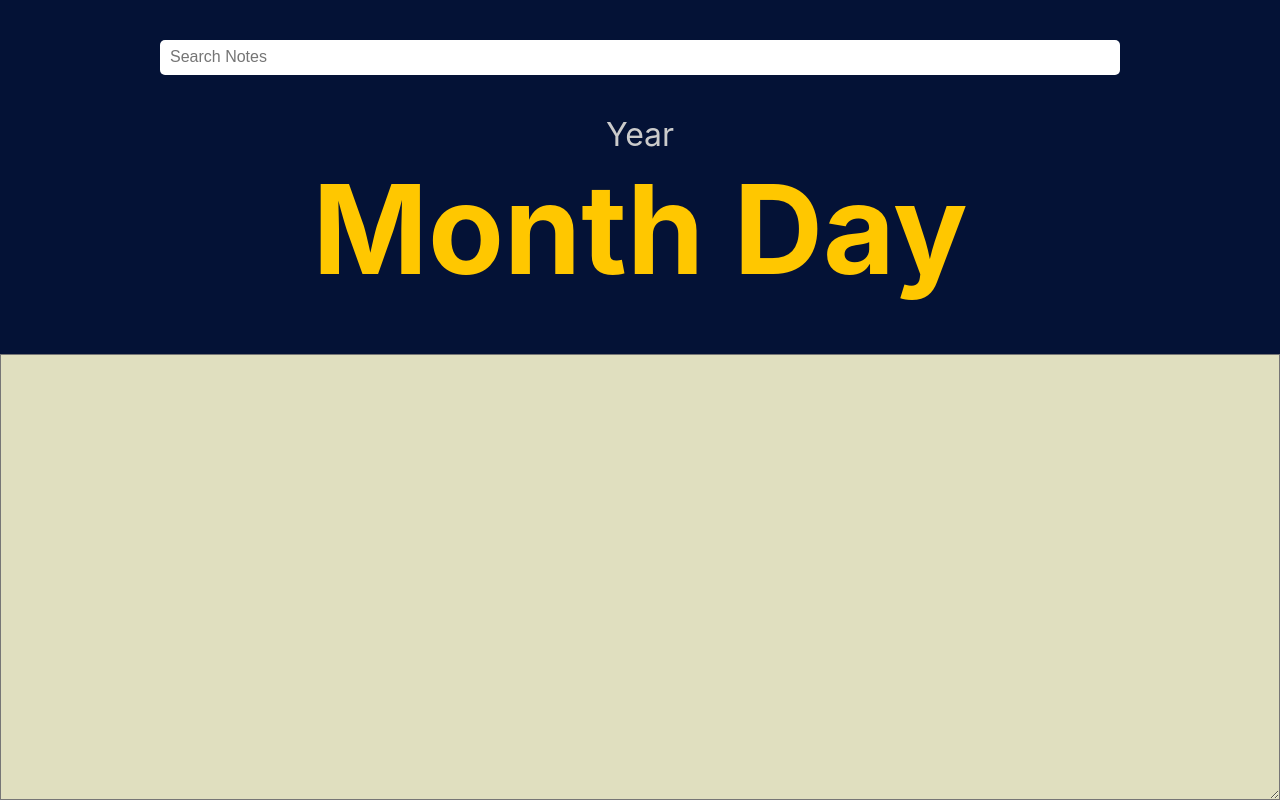
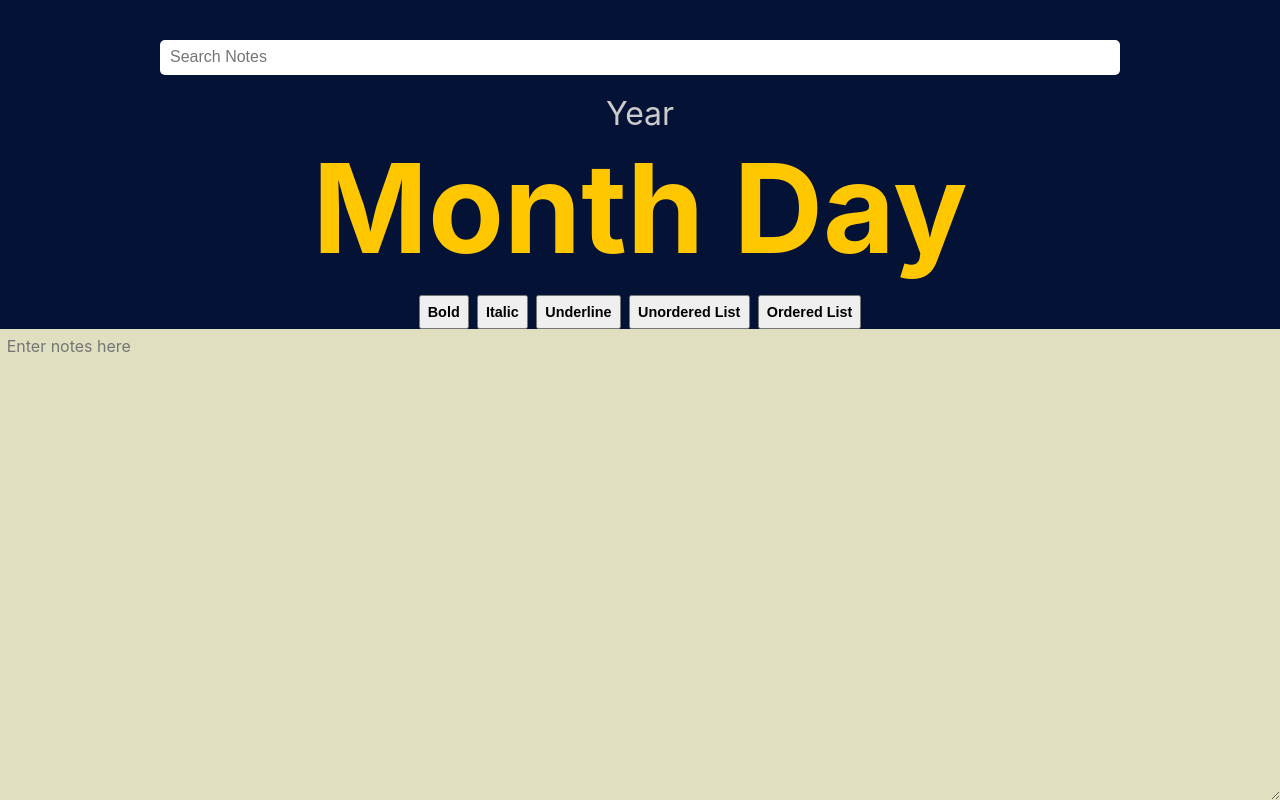
Before and after one commit to Zach39908/Calendar-Notes, a plain HTML site: page pages/day.html in a window 1280 px wide. Drawn offline with Linux system fonts and the light colour scheme.

Commit message:
Add text options bar to text editor

```diff
--- a/pages/day.html
+++ b/pages/day.html
@@ -18,7 +18,14 @@
             <a href="month.html" class="title">Month Day</a>
         </div>
         <div class="textEditor">
-            <textarea class="notepad"></textarea>
+            <div class="textOptions">
+                <button type="button" title="Bold">Bold</button>
+                <button type="button" title="Italic">Italic</button>
+                <button type="button" title="Underline">Underline</button>
+                <button type="button" title="Ulist">Unordered List</button>
+                <button type="button" title="Olist">Ordered List</button>
+            </div>
+            <textarea placeholder="Enter notes here" class="notepad"></textarea>
         </div>
     </section>
 
--- a/style.css
+++ b/style.css
@@ -16,12 +16,15 @@
 
 /* index.html styling */
 
+html {
+    font-family: 'Inter', Georgia, serif;
+}
+
 body {
     margin: 0;
 }
 
 .page {
-    font-family: 'Inter', sans-serif;
     margin: 0;
     min-height: 100vh;
     min-width: 100vw;
@@ -98,7 +101,7 @@ header input {
 
 @media (min-width: 50em) {
     .page {
-        grid-template-rows: 0.4fr 0.1fr 2fr;
+        grid-template-rows: 0.3fr 0.1fr 2fr;
     }
 
     header input {
@@ -150,8 +153,9 @@ header input {
     margin: 0 0 0 5%;
 }
 
-.prevPage:hover {
-    color: var(--text-heading);
+.prevPage:hover,
+a.title:hover {
+    color: var(--text-accent-bright);
 }
 
 .days {
@@ -185,10 +189,6 @@ header input {
     margin: 0.25em;
     margin-left: auto;
     color: var(--text-accent);
-}
-
-.day::hover {
-    background-color: var(--bg-light);
 }
 
 .day a {
@@ -253,12 +253,39 @@ header input {
     width: 100%;
     height: 100%;
     display: flex;
+    flex-direction: column;
+    justify-content: flex-end;
+    align-items: center;
+    padding-top: 0.75em;
+}
+
+.textOptions button {
+    font-size: 0.825rem;
+    font-weight: 600;
+    padding: 0.2em;
+    cursor: pointer;
 }
 
 .notepad {
     width: 100%;
-    height: 90%;
+    height: 95%;
     padding: 0.5em;
     background-color: var(--bg-medium);
+    border: none;
     align-self: flex-end;
+    font-family: inherit;
 }
+
+@media (min-width: 50em) {
+    .textOptions {
+        width: 100%;
+        display: flex;
+        gap: 0.5em;
+        justify-content: center;
+    }
+
+    .textOptions button {
+        font-size: 0.9rem;
+        padding: 0.5em;
+    }
+}
```
